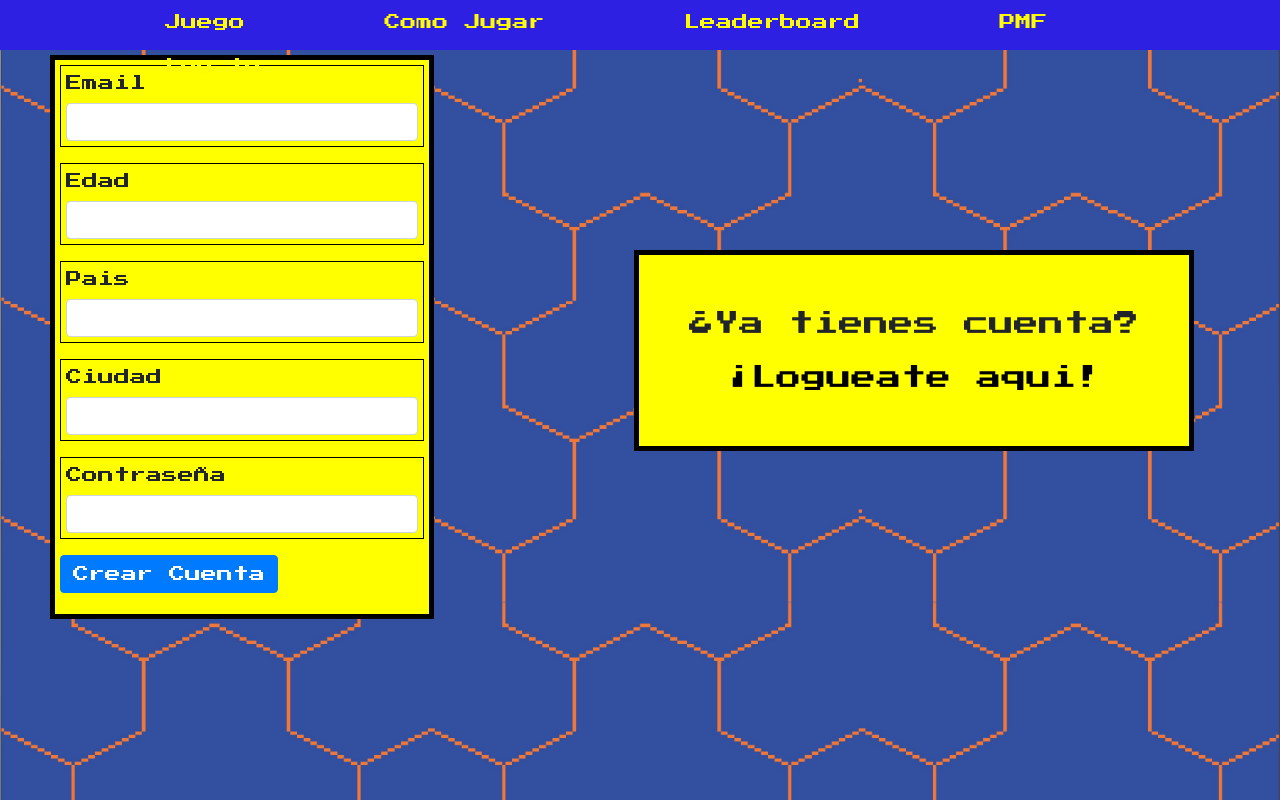
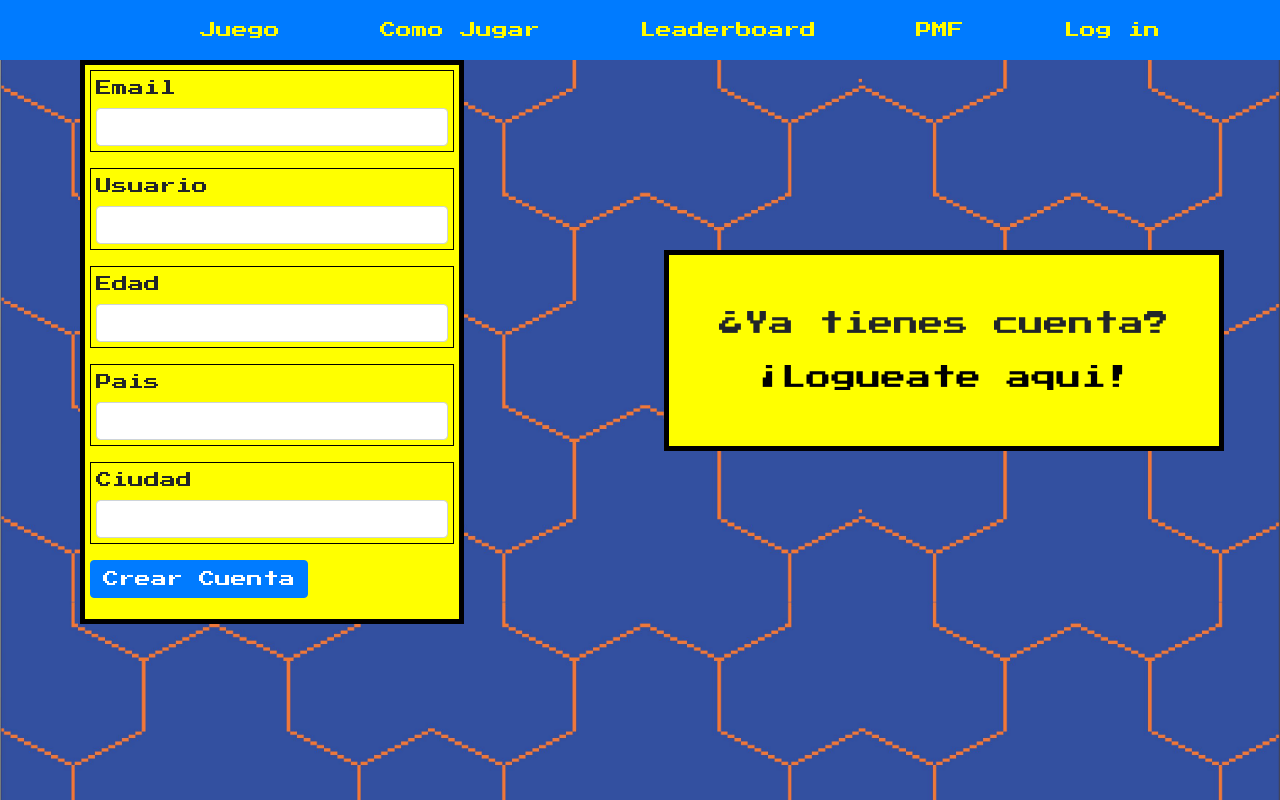
Before and after one commit to MaximoDiNapoli/RompePalabras2020, a PHP site: page /CrearCuenta.html in a window 1280 px wide. Run offline with PHP 8.4, Linux system fonts and the light colour scheme.

```diff
--- a/Sitio Web/CrearCuenta.css
+++ b/Sitio Web/CrearCuenta.css
@@ -3,7 +3,7 @@ body{
     background-size: 100%
 }
 #Pestañas{
-    background-color: rgb(45, 32, 226);
+    background-color: rgb(17, 0, 255);
     height: 50px;
     position: sticky;
     top: 0;
@@ -16,16 +16,15 @@ body{
     font-family: 'Press Start 2P', cursive;
     display: inline-block;
     padding: 10px;
-    margin-left: 115px;
+    margin-left: 80px;
     text-decoration: none;
 }
 #Pestañas ul a:hover{
-    background-color: rgb(64, 51, 245);
+    background-color: rgb(11, 0, 170);
 }
-
 #Creame{
-margin-top: 5px;
-margin-left: 50px;
+margin-top: 10px;
+margin-left: 80px;
 width:30%;
 font-family: 'Press Start 2P', cursive;
 display: inline-block;
--- a/Sitio Web/CrearCuenta.html
+++ b/Sitio Web/CrearCuenta.html
@@ -7,6 +7,10 @@
             <link rel="stylesheet" href="CrearCuenta.css">
             <meta charset="utf-8">
             <meta name="viewport" content="width=device-width, initial-scale=1, shrink-to-fit=no">
+            <link rel="stylesheet" href="https://maxcdn.bootstrapcdn.com/bootstrap/4.5.2/css/bootstrap.min.css">
+        <script src="https://ajax.googleapis.com/ajax/libs/jquery/3.5.1/jquery.min.js"></script>
+        <script src="https://cdnjs.cloudflare.com/ajax/libs/popper.js/1.16.0/umd/popper.min.js"></script>
+        <script src="https://maxcdn.bootstrapcdn.com/bootstrap/4.5.2/js/bootstrap.min.js"></script>
             <link rel="stylesheet" href="https://stackpath.bootstrapcdn.com/bootstrap/4.5.0/css/bootstrap.min.css" integrity="sha384-9aIt2nRpC12Uk9gS9baDl411NQApFmC26EwAOH8WgZl5MYYxFfc+NcPb1dKGj7Sk" crossorigin="anonymous">
             <script src="https://code.jquery.com/jquery-3.5.1.min.js" integrity="sha256-9/aliU8dGd2tb6OSsuzixeV4y/faTqgFtohetphbbj0=" crossorigin="anonymous"></script>
             <script src="https://stackpath.bootstrapcdn.com/bootstrap/4.3.1/js/bootstrap.min.js" integrity="sha384-JjSmVgyd0p3pXB1rRibZUAYoIIy6OrQ6VrjIEaFf/nJGzIxFDsf4x0xIM+B07jRM" crossorigin="anonymous"></script>
@@ -15,15 +19,27 @@
         </head>
     </head>
     <body>
-        <div id='Pestañas'>
-            <ul>
-                <a href='RompePalabras.html'>Juego</a>
-                <a href='RompePalabras2.html'>Como Jugar</a>
-                <a href='RompePalabras3.html'>Leaderboard</a>
-                <a href='RompePalabras4.html'>PMF</a>
-                <a href='LogIn.html'> Log in </a>
+      <div id='Pestañas'>
+        <nav class="navbar navbar-expand-sm bg-primary navbar-dark justify-content-center">
+            <ul class="navbar-nav">
+              <li class="nav-item active">
+                <a class="nav-link" href="RompePalabras.html">Juego</a>
+              </li>
+              <li class="nav-item">
+                <a class="nav-link" href="RompePalabras2.html">Como Jugar</a>
+              </li>
+              <li class="nav-item">
+                <a class="nav-link" href="RompePalabras3.html">Leaderboard</a>
+              </li>
+              <li class="nav-item">
+                <a class="nav-link" href="RompePalabras4.html">PMF</a>
+              </li>
+              <li class="nav-item">
+                <a class="nav-link" href="LogIn.html">Log in</a>
+              </li>
             </ul>
-        </div>
+          </nav>
+    </div>
         <div id="Creame">
                 <form action="CrearCuenta.php" method="POST">
                     <div class="form-group" id="c1">
@@ -31,20 +47,20 @@
                         <input type="email" class="form-control" id="email">
                       </div>
                       <div class="form-group" id="c2">
+                        <label for="user">Usuario</label>
+                        <input type="text" class="form-control" id="user">
+                      </div>
+                      <div class="form-group" id="c3">
                         <label for="edad">Edad</label>
                         <input type="number" class="form-control" id="edad">
                       </div>
-                      <div class="form-group" id="c3">
+                      <div class="form-group" id="c4">
                         <label for="pais">Pais</label>
                         <input type="text" class="form-control" id="pais">
                       </div>
-                      <div class="form-group" id="c4">
+                      <div class="form-group" id="c5">
                         <label for="ciudad">Ciudad</label>
                         <input type="text" class="form-control" id="ciudad">
-                      </div>
-                    <div class="form-group" id="c5">
-                        <label for="contrasena">Contraseña</label>
-                        <input type="password" class="form-control" id="contrasena">
                       </div>
                       <div id="boton">
                         <button type="submit" class="btn btn-primary">Crear Cuenta</button>
--- a/Sitio Web/RompePalabras3.css
+++ b/Sitio Web/RompePalabras3.css
@@ -3,7 +3,7 @@ body{
     background-size: 100%
 }
 #Pestañas{
-    background-color: rgb(45, 32, 226);
+    background-color: rgb(17, 0, 255);
     height: 50px;
     position: sticky;
     top: 0;
@@ -16,11 +16,11 @@ body{
     font-family: 'Press Start 2P', cursive;
     display: inline-block;
     padding: 10px;
-    margin-left: 115px;
+    margin-left: 80px;
     text-decoration: none;
 }
 #Pestañas ul a:hover{
-    background-color: rgb(64, 51, 245);
+    background-color: rgb(11, 0, 170);
 }
 #Leaderbroad{
     margin-left: 160px;
```
Also changed, not shown: Sitio Web/RompePalabras3.html (+27 -8 lines), Sitio Web/RompePalabras4.css (+4 -4 lines), Sitio Web/RompePalabras4.html (+24 -8 lines).
